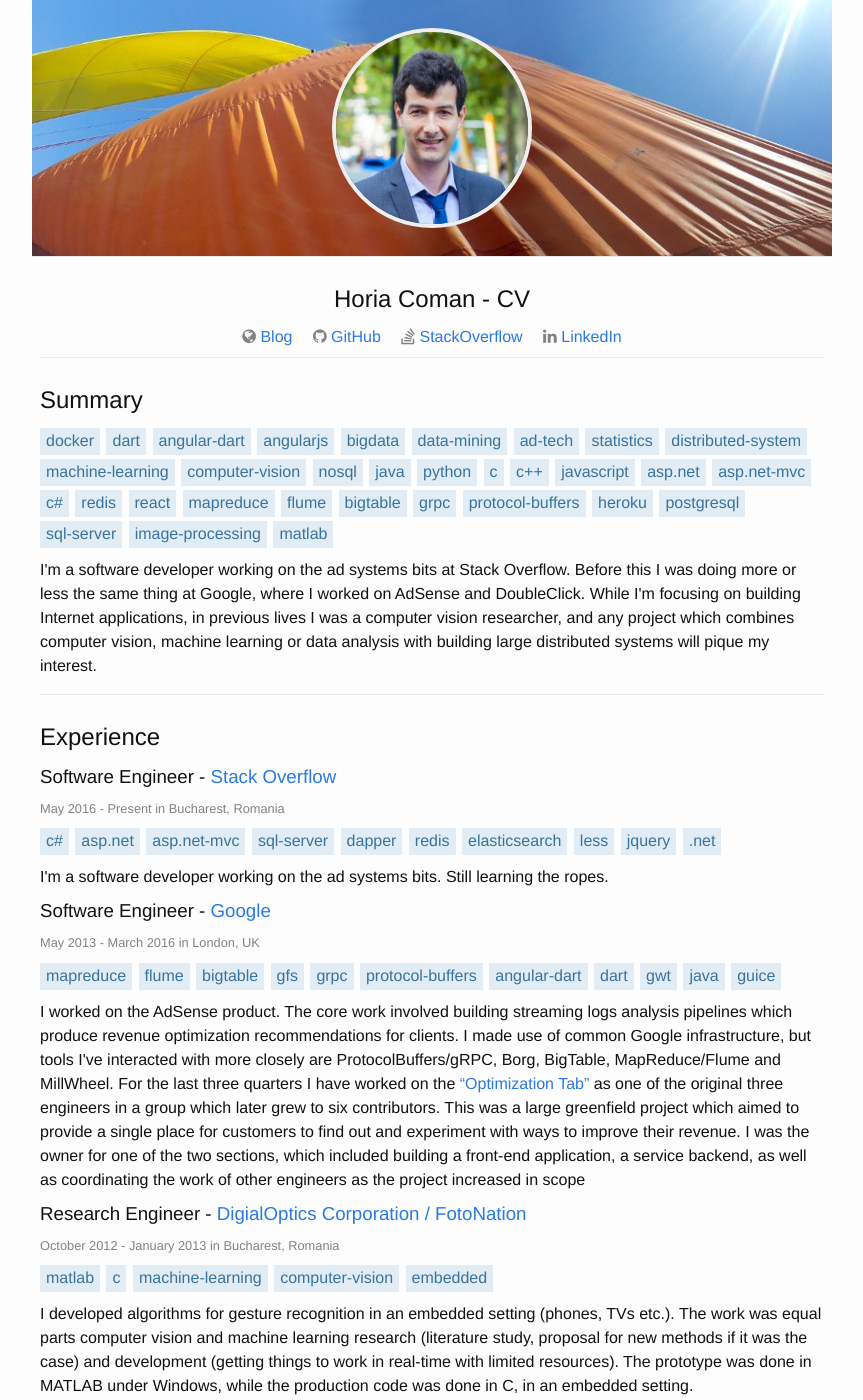
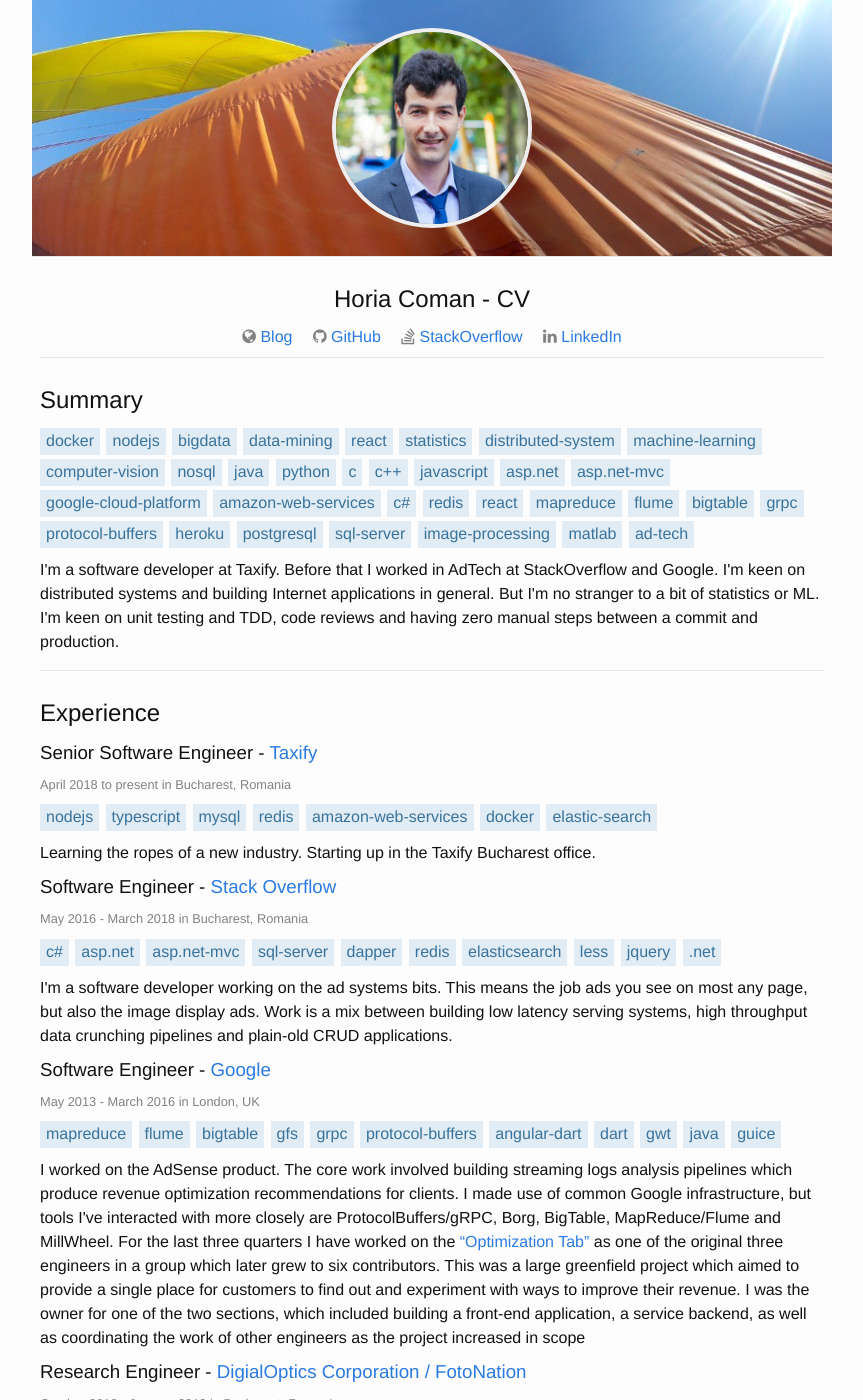
Before and after one commit to horia141/horia141.github.io, a Jekyll site: the page cv.html, which Jekyll copies as it is, in a window 1280 px wide and 1400 px high. Shown: the whole window, without its empty margins (208-1071 px from the left). Built offline with Jekyll 4.4.1, drawn with Linux system fonts in a browser that asks for light colours.

Commit message:
Update CV

```diff
--- a/cv.html
+++ b/cv.html
@@ -56,12 +56,10 @@
 
           <ul class="tags">
               <li>docker</li>
-        <li>dart</li>
-        <li>angular-dart</li>
-        <li>angularjs</li>
+              <li>nodejs</li>
               <li>bigdata</li>
               <li>data-mining</li>
-        <li>ad-tech</li>
+              <li>react</li>
               <li>statistics</li>
               <li>distributed-system</li>
               <li>machine-learning</li>
@@ -74,6 +72,8 @@
               <li>javascript</li>
               <li>asp.net</li>
               <li>asp.net-mvc</li>
+              <li>google-cloud-platform</li>
+              <li>amazon-web-services</li>
               <li>c#</li>
               <li>redis</li>
               <li>react</li>
@@ -87,18 +87,37 @@
               <li>sql-server</li>
               <li>image-processing</li>
               <li>matlab</li>
+              <li>ad-tech</li>
           </ul>
 
-      <p>I'm a software developer working on the ad systems bits at Stack Overflow. Before this I was doing more or less the same thing at Google, where I worked on AdSense and DoubleClick. While I'm focusing on building Internet applications, in previous lives I was a computer vision researcher, and any project which combines computer vision, machine learning or data analysis with building large distributed systems will pique my interest.</p>
+          <p>I'm a software developer at Taxify. Before that I worked in AdTech at StackOverflow and Google. I'm keen on distributed systems and building Internet applications in general. But I'm no stranger to a bit of statistics or ML. I'm keen on unit testing and TDD, code reviews and having zero manual steps between a commit and production.</p>
       </section>
 
       <section id="experience">
           <h2>Experience</h2>
 
+          <section id="taxify">
+              <h3>Senior Software Engineer - <a href="https://taxify.eu">Taxify</a></h3>
+
+              <p class="interval">April 2018 to present in Bucharest, Romania</p>
+
+              <ul class="tags">
+                  <li>nodejs</li>
+                  <li>typescript</li>
+                  <li>mysql</li>
+                  <li>redis</li>
+                  <li>amazon-web-services</li>
+                  <li>docker</li>
+                  <li>elastic-search</li>
+              </ul>
+
+              <p>Learning the ropes of a new industry. Starting up in the Taxify Bucharest office.</p>
+          </section>
+
           <section id="stack-overflow">
               <h3>Software Engineer - <a href="http://stackoverflow.com/">Stack Overflow</a></h3>
 
-        <p class="interval">May 2016 - Present in Bucharest, Romania</p>
+              <p class="interval">May 2016 - March 2018 in Bucharest, Romania</p>
 
               <ul class="tags">
                   <li>c#</li>
@@ -113,7 +132,7 @@
                   <li>.net</li>
               </ul>
 
-        <p>I'm a software developer working on the ad systems bits. Still learning the ropes.</p>
+              <p>I'm a software developer working on the ad systems bits. This means the job ads you see on most any page, but also the image display ads. Work is a mix between building low latency serving systems, high throughput data crunching pipelines and plain-old CRUD applications.</p>
           </section>
 
           <section id="google">
```
Lines whose indentation alone changed are shown as unchanged.
